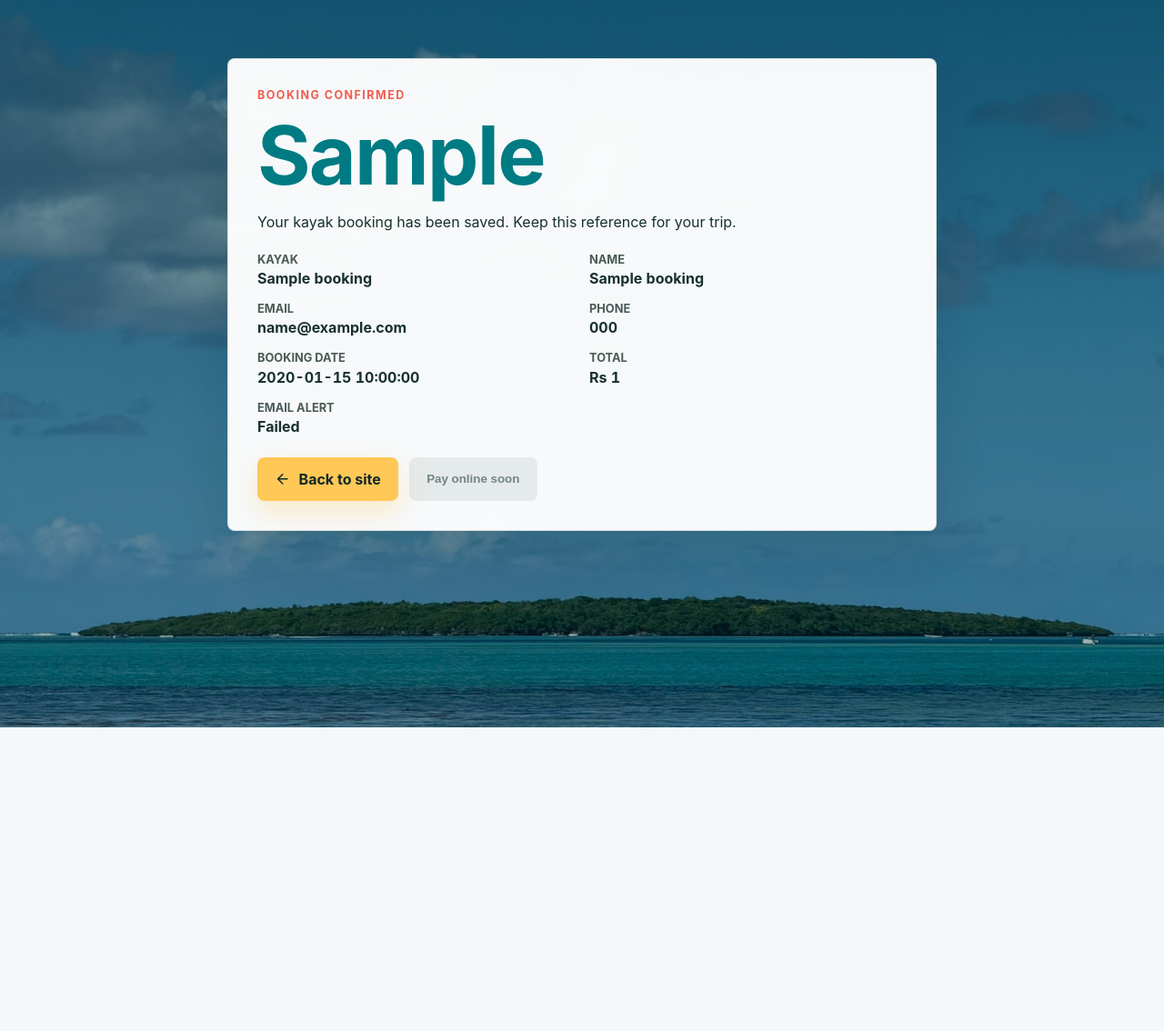
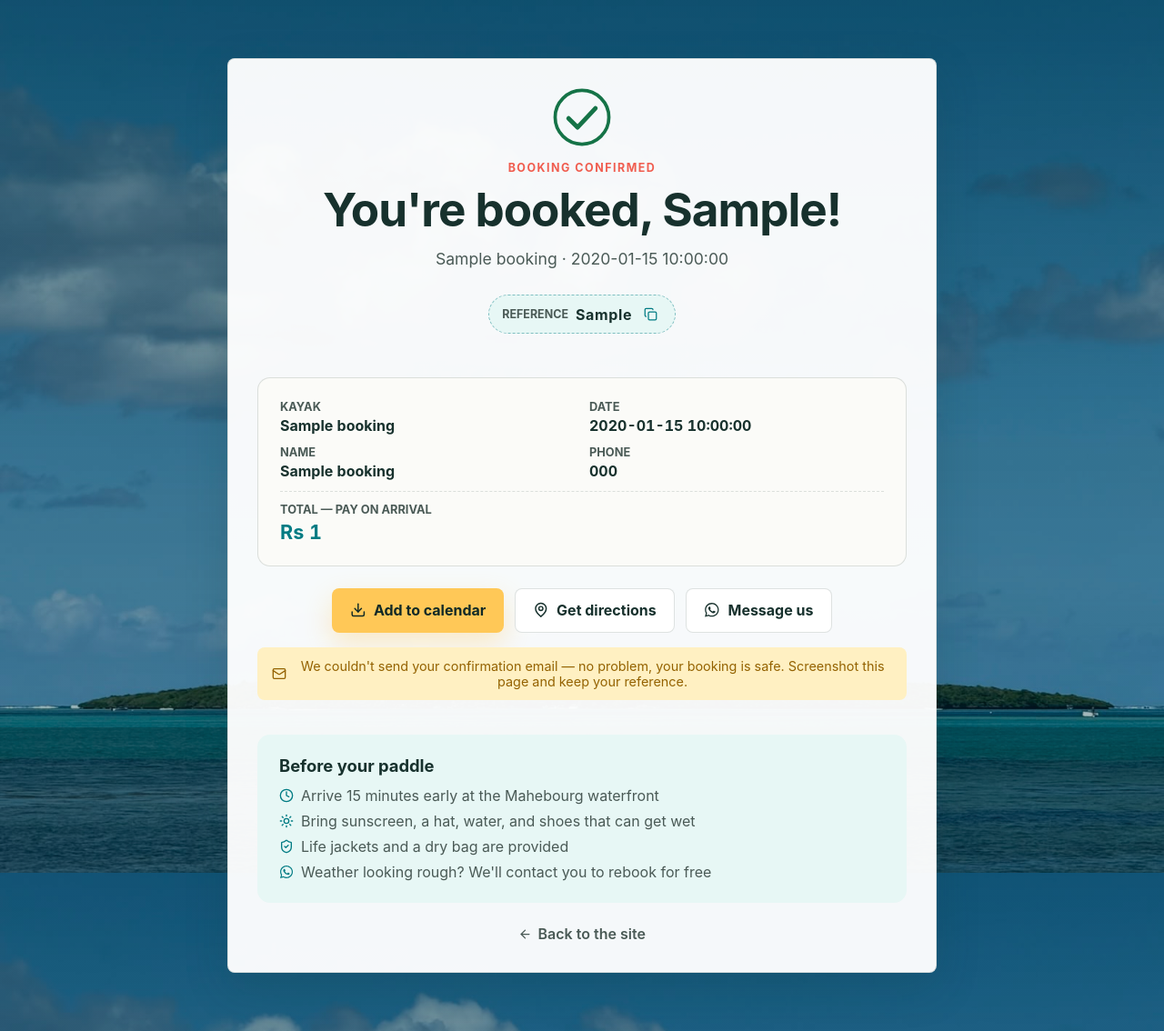
Before and after one commit to Hewish8/rental-platform, a Flask app: template templates/booking_success.html in a window 1280 px wide. Shown: the whole page at 91% size. Before the commit the page ends 800 px from the top, so only its background shows below. Run offline with Flask 3, Linux system fonts and the light colour scheme; the template is opened without the code that fills it: most values are stand-ins (such as "Sample title", 1, 10 or a date in 2020); parts of the project's set-up code (start-up, migrations or seed data) failed here and were passed over.

Commit message:
T19: celebratory ticket-style confirmation page + .ics download
Checkmark draw-in, personalized headline, copyable reference chip,
ticket card with pay-on-arrival total, add-to-calendar (.ics route),
directions and WhatsApp actions, before-your-paddle checklist, and
honest email-status messaging (failed email no longer shown as a raw
status). Customer email address removed from the page body except in
the delivery note.

Co-Authored-By: Claude Fable 5 <noreply@anthropic.com>

```diff
--- a/app.py
+++ b/app.py
@@ -565,6 +565,51 @@ def booking_success(reference):
     return render_template("booking_success.html", booking=booking, display_booking_date=display_booking_date)
 
 
+def booking_ics(reference):
+    db = get_db()
+    booking = db.execute(
+        """
+        SELECT bookings.*, kayaks.name AS kayak_name
+        FROM bookings
+        JOIN kayaks ON kayaks.id = bookings.kayak_id
+        WHERE booking_reference = ?
+        """,
+        (reference,),
+    ).fetchone()
+    if booking is None:
+        return redirect(url_for("index"))
+
+    start = parse_booking_date(booking["start_date"])
+    end_exclusive = parse_booking_date(booking["end_date"]) + timedelta(days=1)
+    stamp = datetime.now(timezone.utc).strftime("%Y%m%dT%H%M%SZ")
+    ics = "\r\n".join(
+        [
+            "BEGIN:VCALENDAR",
+            "VERSION:2.0",
+            "PRODID:-//Mahebourg Lagoon Kayak Rentals//EN",
+            "BEGIN:VEVENT",
+            f"UID:{booking['booking_reference']}@mahebourg-kayak",
+            f"DTSTAMP:{stamp}",
+            f"DTSTART;VALUE=DATE:{start.strftime('%Y%m%d')}",
+            f"DTEND;VALUE=DATE:{end_exclusive.strftime('%Y%m%d')}",
+            f"SUMMARY:Kayak rental — {booking['kayak_name']}",
+            f"DESCRIPTION:Booking {booking['booking_reference']}. Pay on arrival (Rs {booking['total_price']}). Arrive 15 minutes early.",
+            "LOCATION:Mahebourg Waterfront\\, Mauritius",
+            "END:VEVENT",
+            "END:VCALENDAR",
+            "",
+        ]
+    )
+    return (
+        ics,
+        200,
+        {
+            "Content-Type": "text/calendar; charset=utf-8",
+            "Content-Disposition": f"attachment; filename=kayak-{booking['booking_reference']}.ics",
+        },
+    )
+
+
 # --- Admin routes -------------------------------------------------------
 
 
@@ -761,6 +806,7 @@ def create_app(config_overrides=None):
     app.add_url_rule("/api/availability", "availability", availability)
     app.add_url_rule("/book", "book", book, methods=["POST"])
     app.add_url_rule("/booking/<reference>", "booking_success", booking_success)
+    app.add_url_rule("/booking/<reference>/calendar.ics", "booking_ics", booking_ics)
     app.add_url_rule("/admin", "admin", admin)
     app.add_url_rule(
         "/admin/bookings/<int:booking_id>/update", "admin_update_booking", admin_update_booking, methods=["POST"]
--- a/static/app.js
+++ b/static/app.js
@@ -395,3 +395,17 @@ if (reviewButton && stepDetails && stepReview) {
 
   backToDetails.addEventListener("click", () => setStep(1));
 }
+
+
+// Copy-to-clipboard chips (confirmation page reference)
+document.querySelectorAll("[data-copy]").forEach((button) => {
+  button.addEventListener("click", async () => {
+    try {
+      await navigator.clipboard.writeText(button.dataset.copy);
+      button.classList.add("copied");
+      setTimeout(() => button.classList.remove("copied"), 1200);
+    } catch (error) {
+      /* clipboard unavailable (http, old browser) — reference is visible anyway */
+    }
+  });
+});
--- a/static/styles.css
+++ b/static/styles.css
@@ -880,13 +880,184 @@ footer p {
   padding: 2rem;
 }
 
+.confirmation-panel {
+  text-align: center;
+}
+
 .confirmation-panel h1 {
+  color: var(--ink);
+  font-size: clamp(2rem, 5vw, 3.2rem);
+}
+
+.confirm-sub {
+  color: var(--muted);
+  font-size: 1.1rem;
+}
+
+.confirm-check {
+  display: grid;
+  place-items: center;
+  margin-bottom: var(--space-4);
+  color: var(--color-success);
+}
+
+.check-circle {
+  stroke-dasharray: 151;
+  stroke-dashoffset: 151;
+  animation: drawStroke 500ms ease-out forwards;
+}
+
+.check-mark {
+  stroke-dasharray: 36;
+  stroke-dashoffset: 36;
+  animation: drawStroke 350ms ease-out 450ms forwards;
+}
+
+@keyframes drawStroke {
+  to {
+    stroke-dashoffset: 0;
+  }
+}
+
+.reference-chip {
+  display: inline-flex;
+  align-items: center;
+  gap: var(--space-2);
+  margin: var(--space-3) 0 var(--space-5);
+  padding: 0.5rem 0.9rem;
+  border: 1px dashed rgba(0, 123, 131, 0.45);
+  border-radius: var(--radius-pill);
+  background: var(--surface-tint);
+}
+
+.reference-chip span {
+  color: var(--muted);
+  font-size: 0.78rem;
+  font-weight: 700;
+  text-transform: uppercase;
+}
+
+.reference-chip strong {
+  font-variant-numeric: tabular-nums;
+  letter-spacing: 0.04em;
+}
+
+.chip-copy {
+  display: grid;
+  place-items: center;
+  padding: 0.3rem;
+  border: 0;
+  border-radius: var(--radius-sm);
   color: var(--sea);
-  font-size: clamp(2.6rem, 7vw, 5.6rem);
+  background: transparent;
+  cursor: pointer;
+}
+
+.chip-copy:hover {
+  background: rgba(0, 123, 131, 0.12);
+}
+
+.chip-copy.copied {
+  color: var(--color-success);
+}
+
+.booking-details.ticket {
+  text-align: left;
+  padding: var(--space-5);
+  border: 1px solid var(--line);
+  border-radius: var(--radius-lg);
+  background: #fbfbf8;
+}
+
+.ticket-total {
+  grid-column: 1 / -1;
+  padding-top: var(--space-3);
+  border-top: 1px dashed var(--line);
+}
+
+.ticket-total dd {
+  font-size: 1.35rem;
+  color: var(--sea);
+}
+
+.confirm-actions {
+  justify-content: center;
+  margin-bottom: var(--space-4);
+}
+
+.email-note {
+  display: inline-flex;
+  align-items: center;
+  gap: 0.45rem;
+  color: var(--muted);
+  font-size: 0.9rem;
+}
+
+.email-note .icon {
+  flex-shrink: 0;
+  color: var(--sea);
+}
+
+.warning-note {
+  padding: var(--space-3) var(--space-4);
+  border-radius: var(--radius-sm);
+  background: var(--color-warning-soft);
+  color: var(--color-warning);
+}
+
+.warning-note .icon {
+  color: var(--color-warning);
+}
+
+.before-paddle {
+  margin: var(--space-5) 0;
+  padding: var(--space-5);
+  border-radius: var(--radius-lg);
+  background: var(--surface-tint);
+  text-align: left;
+}
+
+.before-paddle h2 {
+  font-size: 1.15rem;
+}
+
+.before-paddle ul {
+  display: grid;
+  gap: var(--space-2);
+  margin: 0;
+  padding: 0;
+  list-style: none;
+}
+
+.before-paddle li {
+  display: flex;
+  align-items: center;
+  gap: var(--space-2);
+  color: var(--muted);
+}
+
+.before-paddle .icon {
+  flex-shrink: 0;
+  color: var(--sea);
+}
+
+.back-link {
+  display: inline-flex;
+  align-items: center;
+  gap: 0.4rem;
+  margin: 0 auto;
+  color: var(--muted);
+  font-weight: 600;
+}
+
+.back-link:hover {
+  color: var(--ink);
 }
 
 .booking-details {
+  display: grid;
   grid-template-columns: repeat(2, minmax(0, 1fr));
+  gap: var(--space-3) var(--space-4);
   margin: 1.5rem 0;
 }
 
--- a/templates/booking_success.html
+++ b/templates/booking_success.html
@@ -1,7 +1,7 @@
 {% extends "base.html" %}
 {% from "_icons.html" import icon %}
 
-{% block title %}Booking confirmed{% endblock %}
+{% block title %}You're booked! — Mahebourg Kayak{% endblock %}
 
 {% block body_class %}plain-page{% endblock %}
 
@@ -10,23 +10,54 @@
     {% include "_flash.html" %}
 
     <section class="confirmation-panel">
+      <div class="confirm-check" aria-hidden="true">
+        <svg viewBox="0 0 52 52" width="64" height="64">
+          <circle class="check-circle" cx="26" cy="26" r="24" fill="none" stroke="currentColor" stroke-width="3"/>
+          <path class="check-mark" fill="none" stroke="currentColor" stroke-width="4" stroke-linecap="round" stroke-linejoin="round" d="M14 27l8 8 16-17"/>
+        </svg>
+      </div>
       <p class="eyebrow">Booking confirmed</p>
-      <h1>{{ booking.booking_reference }}</h1>
-      <p>Your kayak booking has been saved. Keep this reference for your trip.</p>
+      <h1>You're booked, {{ booking.customer_name.split(' ')[0] }}!</h1>
+      <p class="confirm-sub">{{ booking.kayak_name }} · {{ display_booking_date(booking) }}</p>
 
-      <dl class="booking-details">
+      <div class="reference-chip">
+        <span>Reference</span>
+        <strong id="referenceValue">{{ booking.booking_reference }}</strong>
+        <button class="chip-copy" type="button" data-copy="{{ booking.booking_reference }}" aria-label="Copy booking reference">{{ icon('copy', 15) }}</button>
+      </div>
+
+      <dl class="booking-details ticket">
         <div><dt>Kayak</dt><dd>{{ booking.kayak_name }}</dd></div>
+        <div><dt>Date</dt><dd>{{ display_booking_date(booking) }}</dd></div>
         <div><dt>Name</dt><dd>{{ booking.customer_name }}</dd></div>
-        <div><dt>Email</dt><dd>{{ booking.customer_email }}</dd></div>
         <div><dt>Phone</dt><dd>{{ booking.customer_phone or 'Not provided' }}</dd></div>
-        <div><dt>Booking date</dt><dd>{{ display_booking_date(booking) }}</dd></div>
-        <div><dt>Total</dt><dd>Rs {{ booking.total_price }}</dd></div>
-        <div><dt>Email alert</dt><dd>{{ booking.email_status|capitalize }}</dd></div>
+        <div class="ticket-total"><dt>Total — pay on arrival</dt><dd>Rs {{ booking.total_price }}</dd></div>
       </dl>
 
+      <div class="actions confirm-actions">
+        <a class="button primary" href="{{ url_for('booking_ics', reference=booking.booking_reference) }}">{{ icon('download') }}Add to calendar</a>
+        <a class="button secondary" href="https://www.google.com/maps/search/?api=1&query=Mahebourg+Waterfront+Mauritius" target="_blank" rel="noopener">{{ icon('map-pin') }}Get directions</a>
+        <a class="button secondary" href="https://wa.me/2305XXXXXXX?text=Hi%2C%20my%20booking%20reference%20is%20{{ booking.booking_reference }}">{{ icon('whatsapp') }}Message us</a>
+      </div>
+
+      {% if booking.email_status == 'failed' %}
+        <p class="email-note warning-note">{{ icon('mail', 16) }}We couldn't send your confirmation email — no problem, your booking is safe. Screenshot this page and keep your reference.</p>
+      {% else %}
+        <p class="email-note">{{ icon('mail', 16) }}A confirmation email is on its way to {{ booking.customer_email }}.</p>
+      {% endif %}
+
+      <div class="before-paddle">
+        <h2>Before your paddle</h2>
+        <ul>
+          <li>{{ icon('clock', 16) }}Arrive 15 minutes early at the Mahebourg waterfront</li>
+          <li>{{ icon('sun', 16) }}Bring sunscreen, a hat, water, and shoes that can get wet</li>
+          <li>{{ icon('shield-check', 16) }}Life jackets and a dry bag are provided</li>
+          <li>{{ icon('whatsapp', 16) }}Weather looking rough? We'll contact you to rebook for free</li>
+        </ul>
+      </div>
+
       <div class="actions">
-        <a class="button primary" href="{{ url_for('index') }}">{{ icon('arrow-left') }}Back to site</a>
-        <button class="button disabled" type="button" disabled>Pay online soon</button>
+        <a class="back-link" href="{{ url_for('index') }}">{{ icon('arrow-left', 15) }}Back to the site</a>
       </div>
     </section>
   </main>
```
